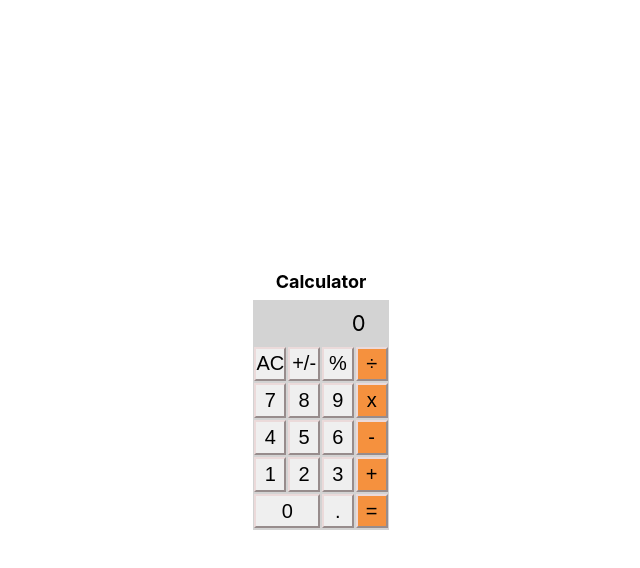
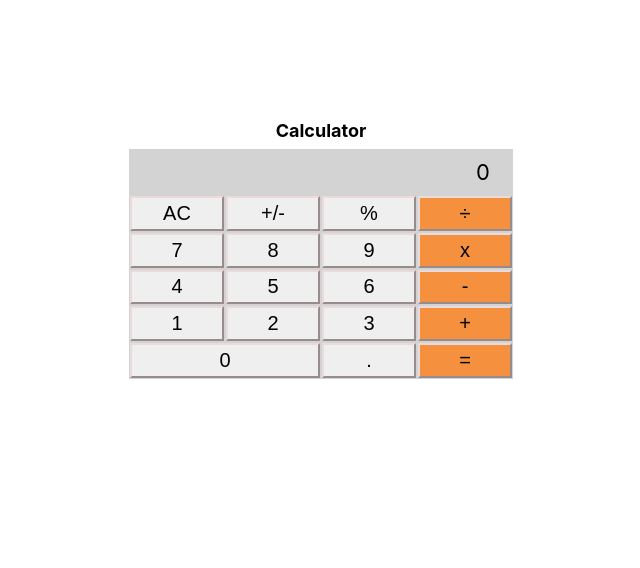
Before and after one commit to Draxeytina/Math-Magicians, a React (Create React App) app: page / in a window 1280 px wide. Shown: the top 568 px of the page, without its empty margins (319-959 px from the left). Built offline with nearby package versions, Linux system fonts and the light colour scheme.

Commit message:
increase calculator size

```diff
--- a/src/index.css
+++ b/src/index.css
@@ -25,3 +25,8 @@ code {
     'Courier New',
     monospace;
 }
+
+#root {
+  width: 30%;
+  height: 70%;
+}
```
